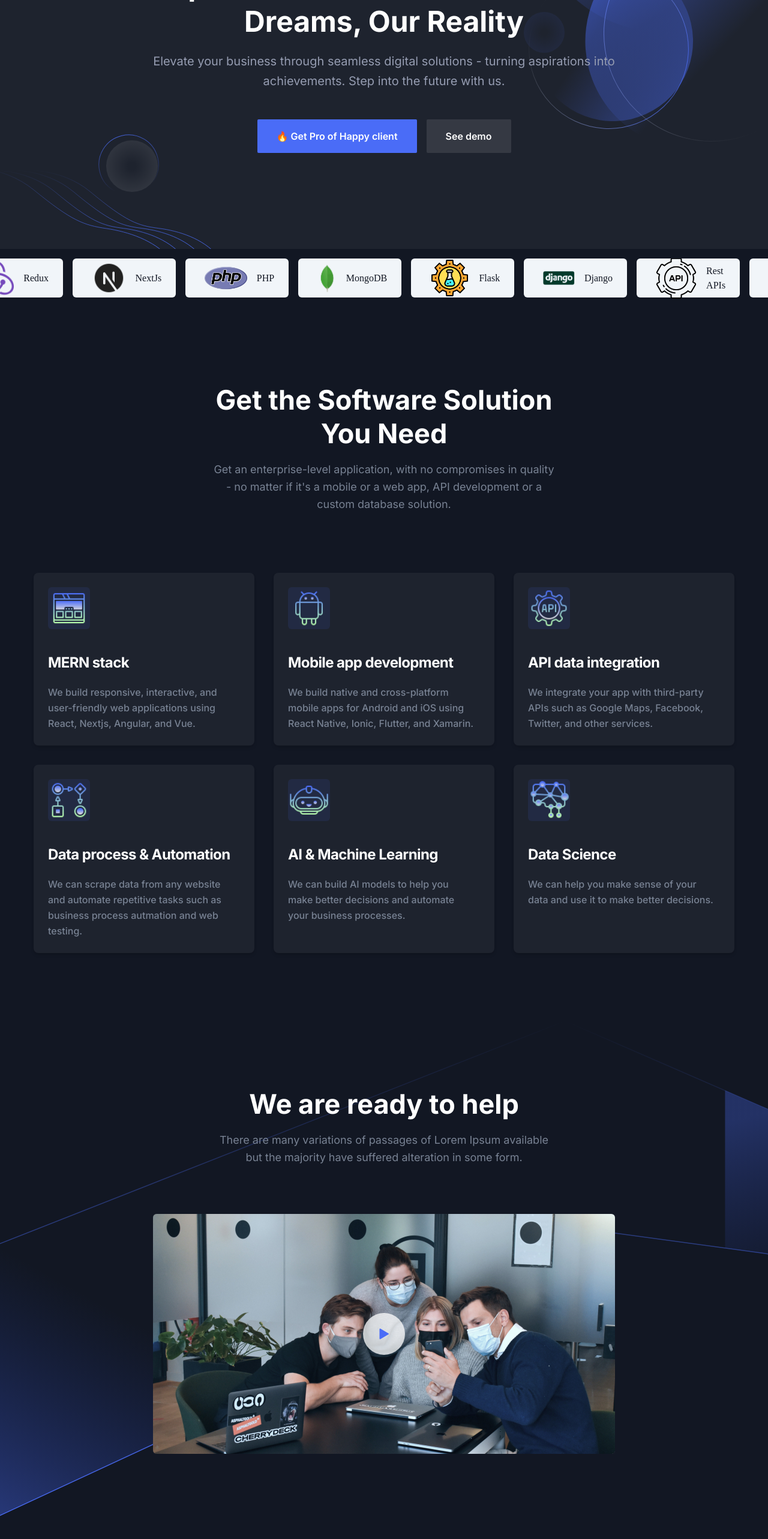
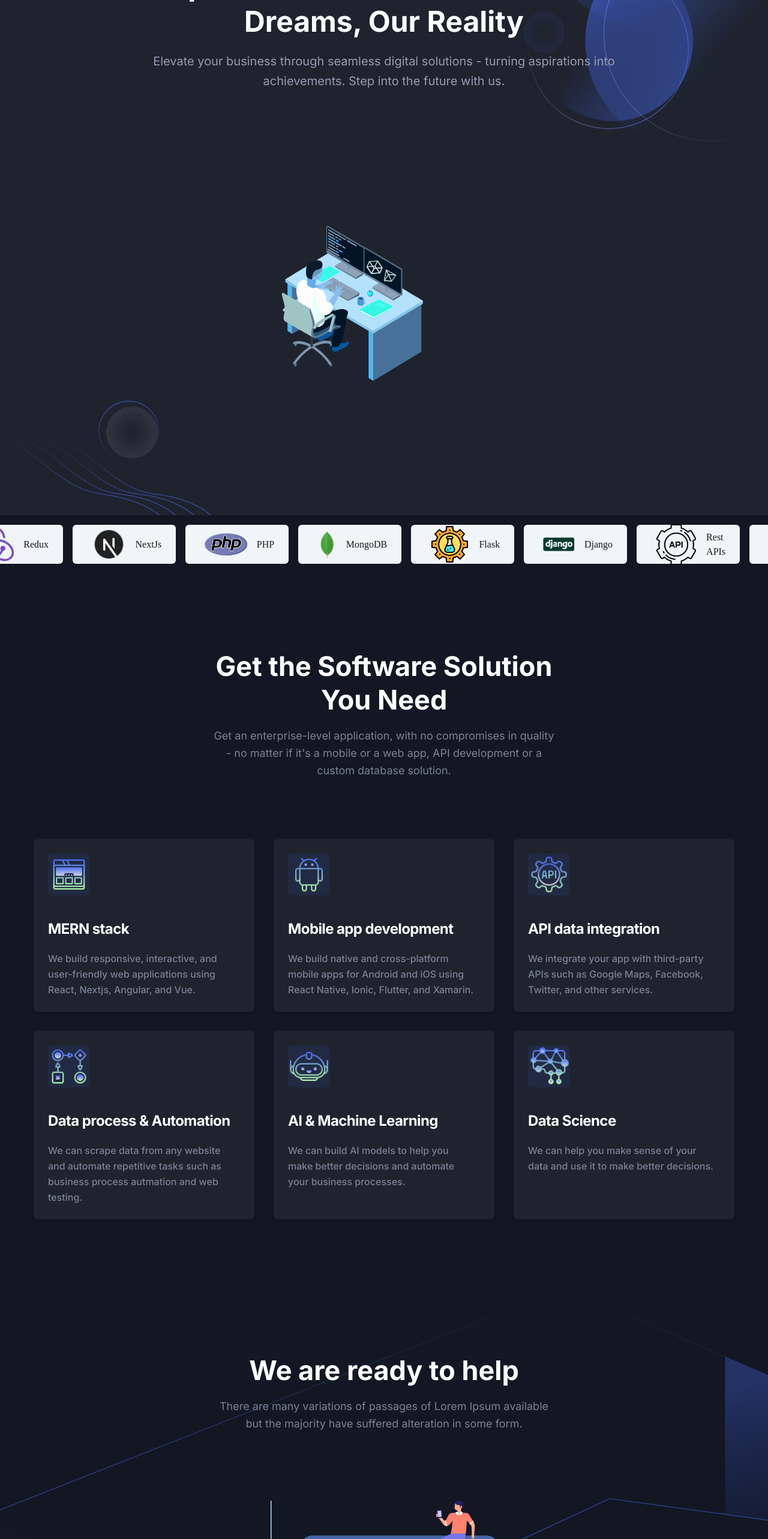
Before and after one commit to sddoc-in/sddoc.in, a Next.js app: page / in a window 1280 px wide. Shown: the part 234-2800 px from the top of the page at 60% size. Built offline with nearby package versions, Linux system fonts and the light colour scheme.

Commit message:
lottie intigrated

```diff
--- a/components/About/AboutSectionOne.tsx
+++ b/components/About/AboutSectionOne.tsx
@@ -4,6 +4,7 @@ import Image from "next/image";
 import SectionTitle from "../Common/SectionTitle";
 import LoadingComponent from "../LoadingComponent";
 import animationData from "@/public/lottie/anime1.json";
+
 const checkIcon = (
   <svg width="16" height="13" viewBox="0 0 16 13" className="fill-current">
     <path d="M5.8535 12.6631C5.65824 12.8584 5.34166 12.8584 5.1464 12.6631L0.678505 8.1952C0.483242 7.99994 0.483242 7.68336 0.678505 7.4881L2.32921 5.83739C2.52467 5.64193 2.84166 5.64216 3.03684 5.83791L5.14622 7.95354C5.34147 8.14936 5.65859 8.14952 5.85403 7.95388L13.3797 0.420561C13.575 0.22513 13.8917 0.225051 14.087 0.420383L15.7381 2.07143C15.9333 2.26669 15.9333 2.58327 15.7381 2.77854L5.8535 12.6631Z" />
@@ -59,7 +60,8 @@ const AboutSectionOne = () => {
                 data-wow-delay=".2s"
               >
                 <div className="mx-[-12px] flex flex-wrap">
-                <LoadingComponent animationData={animationData} size={500} />
+                <LoadingComponent animationData={animationData} size={500}/>
+
                 </div>
                 {/* <Image
                   src="/images/about/about-image.svg"
--- a/components/About/AboutSectionTwo.tsx
+++ b/components/About/AboutSectionTwo.tsx
@@ -1,5 +1,7 @@
+"use client"
 import Image from "next/image";
-
+import LoadingComponent from "../LoadingComponent";
+import mobileanime from "@/public/lottie/mobileanim.json";
 const AboutSectionTwo = () => {
   return (
     <section className="py-16 md:py-20 lg:py-28">
@@ -10,18 +12,7 @@ const AboutSectionTwo = () => {
               className="wow fadeInUp relative mx-auto mb-12 aspect-[25/24] max-w-[500px] text-center lg:m-0"
               data-wow-delay=".15s"
             >
-              <Image
-                src="/images/about/about-image-2.svg"
-                alt="about image"
-                fill
-                className="drop-shadow-three dark:hidden dark:drop-shadow-none"
-              />
-              <Image
-                src="/images/about/about-image-2-dark.svg"
-                alt="about image"
-                fill
-                className="hidden drop-shadow-three dark:block dark:drop-shadow-none"
-              />
+              <LoadingComponent animationData={mobileanime} size={500}/>
             </div>
           </div>
           <div className="w-full px-4 lg:w-1/2">
--- a/components/Hero/index.tsx
+++ b/components/Hero/index.tsx
@@ -1,6 +1,10 @@
+"use client"
 import Link from "next/link";
-
+import anim2 from "@/public/lottie/anime2.json";
+import chairdeveloper from "@/public/lottie/chairanimation.json";
+import LoadingComponent from "../LoadingComponent";
 const Hero = () => {
+  const animationData = Math.random() > 0.5 ? anim2 : chairdeveloper;
   return (
     <>
       <section
@@ -23,7 +27,9 @@ const Hero = () => {
                   with us.
                 </p>
                 <div className="flex flex-col items-center justify-center space-y-4 sm:flex-row sm:space-x-4 sm:space-y-0">
-                  <Link
+
+                <LoadingComponent animationData={animationData} size={500}  />
+                  {/* <Link
                     href="#"
                     className="rounded-sm bg-primary px-8 py-4 text-base font-semibold text-white duration-300 ease-in-out hover:bg-primary/80"
                   >
@@ -34,7 +40,7 @@ const Hero = () => {
                     className="inline-block rounded-sm bg-black px-8 py-4 text-base font-semibold text-white duration-300 ease-in-out hover:bg-black/90 dark:bg-white/10 dark:text-white dark:hover:bg-white/5"
                   >
                     See demo
-                  </Link>
+                  </Link> */}
                 </div>
               </div>
             </div>
--- a/components/LoadingComponent.jsx
+++ b/components/LoadingComponent.jsx
@@ -2,6 +2,7 @@
 import { useLottie } from "lottie-react";
 import React from "react";
 
+// const LoadingComponent = ({ animationData, sizew,sizeh }) => {
 const LoadingComponent = ({ animationData, size }) => {
   const defaultOptions = {
     loop: true,
@@ -14,7 +15,12 @@ const LoadingComponent = ({ animationData, size }) => {
 
   const { View } = useLottie(defaultOptions);
 
-  return <div style={{ width: size, height: size }}>{View}</div>;
+  // return (
+  //   <div className="border-bg-grey" style={{ width: sizew, height: sizeh, margin: 0, padding: 0, display: 'inline-block' }}>
+  //     {View}
+  //   </div>
+  // );
+  return <div className={`w-${size} h-auto`} >{View}</div>;
 };
 
 export default LoadingComponent;
--- a/components/Video/index.tsx
+++ b/components/Video/index.tsx
@@ -3,8 +3,9 @@
 import Image from "next/image";
 import { useState } from "react";
 import SectionTitle from "../Common/SectionTitle";
-
+import teamanim from "@/public/lottie/developmentteam.json";
 import ModalVideo from "react-modal-video";
+import LoadingComponent from "../LoadingComponent";
 
 const Video = () => {
   const [isOpen, setOpen] = useState(false);
@@ -26,22 +27,9 @@ const Video = () => {
               data-wow-delay=".15s"
             >
               <div className="relative aspect-[77/40] items-center justify-center">
-                <Image src="/images/video/video.jpg" alt="video image" fill />
                 <div className="absolute right-0 top-0 flex h-full w-full items-center justify-center">
-                  <button
-                    aria-label="video play button"
-                    onClick={() => setOpen(true)}
-                    className="flex h-[70px] w-[70px] items-center justify-center rounded-full bg-white bg-opacity-75 text-primary transition hover:bg-opacity-100"
-                  >
-                    <svg
-                      width="16"
-                      height="18"
-                      viewBox="0 0 16 18"
-                      className="fill-current"
-                    >
-                      <path d="M15.5 8.13397C16.1667 8.51888 16.1667 9.48112 15.5 9.86602L2 17.6603C1.33333 18.0452 0.499999 17.564 0.499999 16.7942L0.5 1.20577C0.5 0.43597 1.33333 -0.0451549 2 0.339745L15.5 8.13397Z" />
-                    </svg>
-                  </button>
+              <LoadingComponent animationData={teamanim} size={500}/>
+
                 </div>
               </div>
             </div>
@@ -49,14 +37,15 @@ const Video = () => {
         </div>
       </div>
 
-      <ModalVideo
+
+      {/* <ModalVideo
         channel="youtube"
         autoplay={true}
         start={true}
         isOpen={isOpen}
         videoId="L61p2uyiMSo"
         onClose={() => setOpen(false)}
-      />
+      /> */}
 
       <div className="absolute bottom-0 left-0 right-0 z-[-1] h-full w-full bg-[url(/images/video/shape.svg)] bg-cover bg-center bg-no-repeat"></div>
     </section>
```
